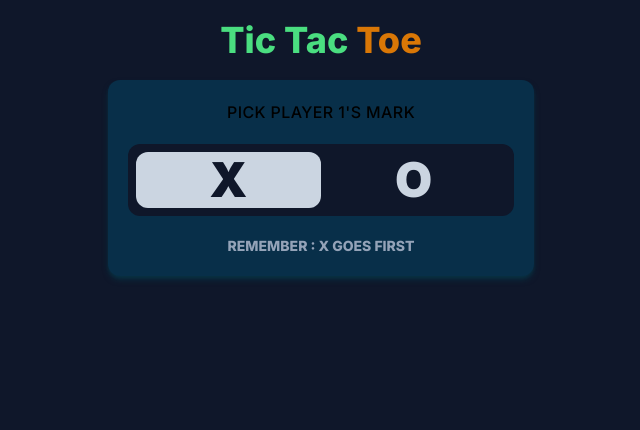
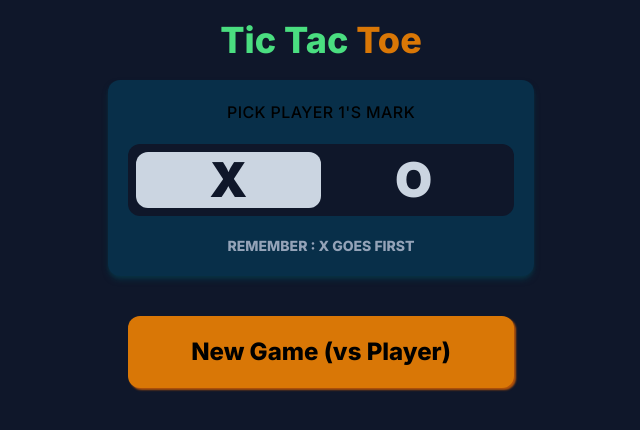
Before and after one commit to Ayushjha090/tic_tac_toe_game, a Next.js app: page / in a window 1280 px wide. Shown: the top 430 px of the page, without its empty margins (319-959 px from the left). Built offline with nearby package versions, Linux system fonts and the light colour scheme.

Commit message:
added action button for new game vs player

```diff
--- a/src/app/globals.css
+++ b/src/app/globals.css
@@ -6,6 +6,12 @@
   --foreground-rgb: 0, 0, 0;
   --background-start-rgb: 214, 219, 220;
   --background-end-rgb: 255, 255, 255;
+  --color-primary-main: #4ade80;
+  --color-primary-light: #86efac;
+  --color-primary-dark: #16a34a;
+  --color-secondary-main: #d97706;
+  --color-secondary-light: #f59e0b;
+  --color-secondary-dark: #b45309;
 }
 
 @media (prefers-color-scheme: dark) {
@@ -20,3 +26,13 @@ body {
   color: rgb(var(--foreground-rgb));
   background-color: rgb(15, 23, 42);
 }
+
+.button-vsPlayer {
+  background-color: var(--color-secondary-main);
+  cursor: pointer;
+  box-shadow: 2px 2px 2px var(--color-secondary-dark);
+}
+
+.button-vsPlayer:hover {
+  background-color: var(--color-secondary-dark);
+}
--- /dev/null
+++ b/src/components/ActionButton/index.tsx
@@ -0,0 +1,43 @@
+"use client";
+import React, { useState, useEffect } from "react";
+import Link from "next/link";
+
+const ActionButton = ({
+  title,
+  path,
+  buttonName,
+}: {
+  title: string;
+  path: string;
+  buttonName: string;
+}) => {
+  const [isTranslated, setIsTranslated] = useState<boolean>(false);
+  const [isHovered, setIsHovered] = useState<boolean>(false);
+
+  useEffect(() => {
+    if (isTranslated) {
+      const timeoutId = setTimeout(() => {
+        setIsTranslated(false);
+      }, 75);
+
+      return () => clearTimeout(timeoutId);
+    }
+  }, [isTranslated]);
+
+  const handleClick = () => {
+    setIsTranslated(true);
+  };
+
+  return (
+    <div
+      className={`rounded-xl p-5 text-2xl font-extrabold text-center button-${buttonName} transform transition-transform ease-in-out ${
+        isTranslated ? "translate-y-1" : ""
+      }`}
+      onClick={handleClick}
+    >
+      <Link href={path}>{title}</Link>
+    </div>
+  );
+};
+
+export default ActionButton;
--- a/src/components/Home/index.tsx
+++ b/src/components/Home/index.tsx
@@ -2,6 +2,7 @@ import React from "react";
 
 import HeaderComponent from "./HeaderComponent";
 import MarkPickerComponent from "./MarkPickerComponent";
+import ActionButton from "../ActionButton";
 
 const HomeComponent = () => {
   return (
@@ -9,6 +10,13 @@ const HomeComponent = () => {
       <HeaderComponent />
       <main>
         <MarkPickerComponent />
+        <div className="flex flex-col w-3/4 lg:w-3/6 xl:w-2/6 m-auto my-5 p-5">
+          <ActionButton
+            title="New Game (vs Player)"
+            path="#"
+            buttonName="vsPlayer"
+          />
+        </div>
       </main>
     </>
   );
```
Also changed, not shown: tsconfig.json (+7 -1 lines), 1 other file (tests, documents, lock files or other folders).
